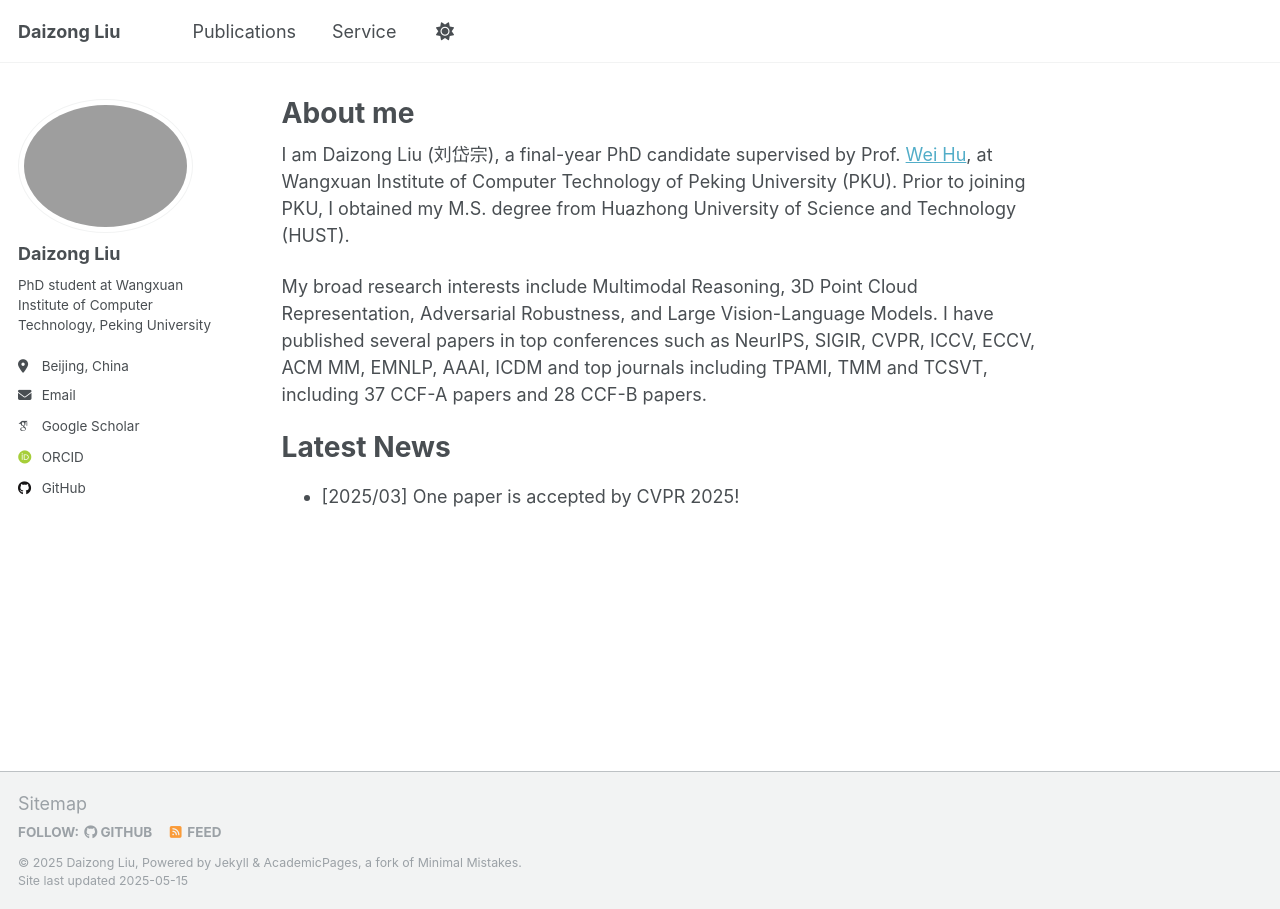
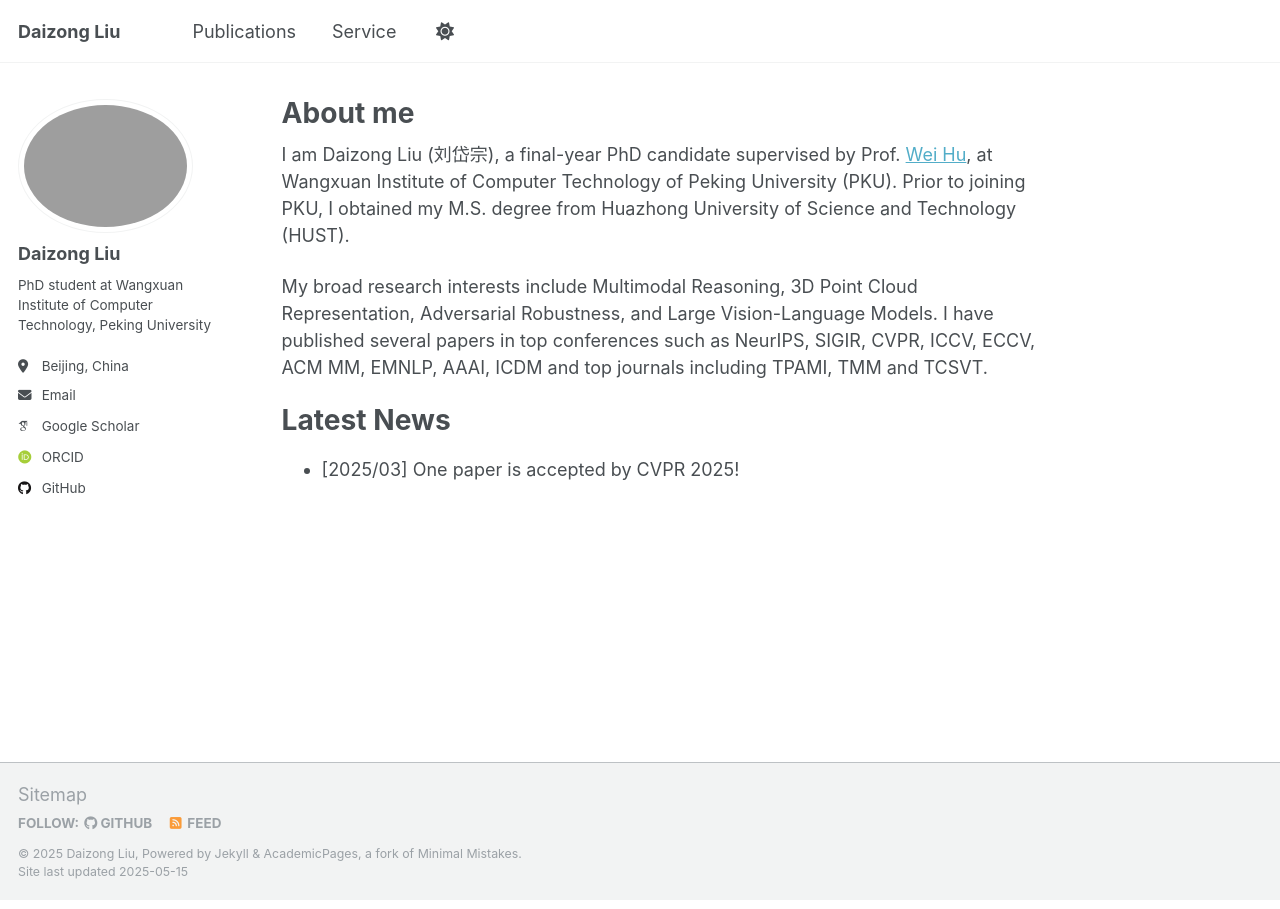
Before and after one commit to liudaizong/liudaizong.github.io, a Jekyll site: the page built from _pages/about.md, in a window 1280 px wide. Built offline with Jekyll 4.4.1, drawn with Linux system fonts in a browser that asks for light colours; some web fonts are replaced.

Commit message:
Update about.md

```diff
--- a/_pages/about.md
+++ b/_pages/about.md
@@ -10,7 +10,7 @@ redirect_from:
 
 I am Daizong Liu (刘岱宗), a final-year PhD candidate supervised by Prof. [Wei Hu](https://www.wict.pku.edu.cn/huwei), at Wangxuan Institute of Computer Technology of Peking University (PKU). Prior to joining PKU, I obtained my M.S. degree from Huazhong University of Science and Technology (HUST).
 
-My broad research interests include Multimodal Reasoning, 3D Point Cloud Representation, Adversarial Robustness, and Large Vision-Language Models. I have published several papers in top conferences such as NeurIPS, SIGIR, CVPR, ICCV, ECCV, ACM MM, EMNLP, AAAI, ICDM and top journals including TPAMI, TMM and TCSVT, including 37 CCF-A papers and 28 CCF-B papers.
+My broad research interests include Multimodal Reasoning, 3D Point Cloud Representation, Adversarial Robustness, and Large Vision-Language Models. I have published several papers in top conferences such as NeurIPS, SIGIR, CVPR, ICCV, ECCV, ACM MM, EMNLP, AAAI, ICDM and top journals including TPAMI, TMM and TCSVT.
 
 Latest News
 ======
```
